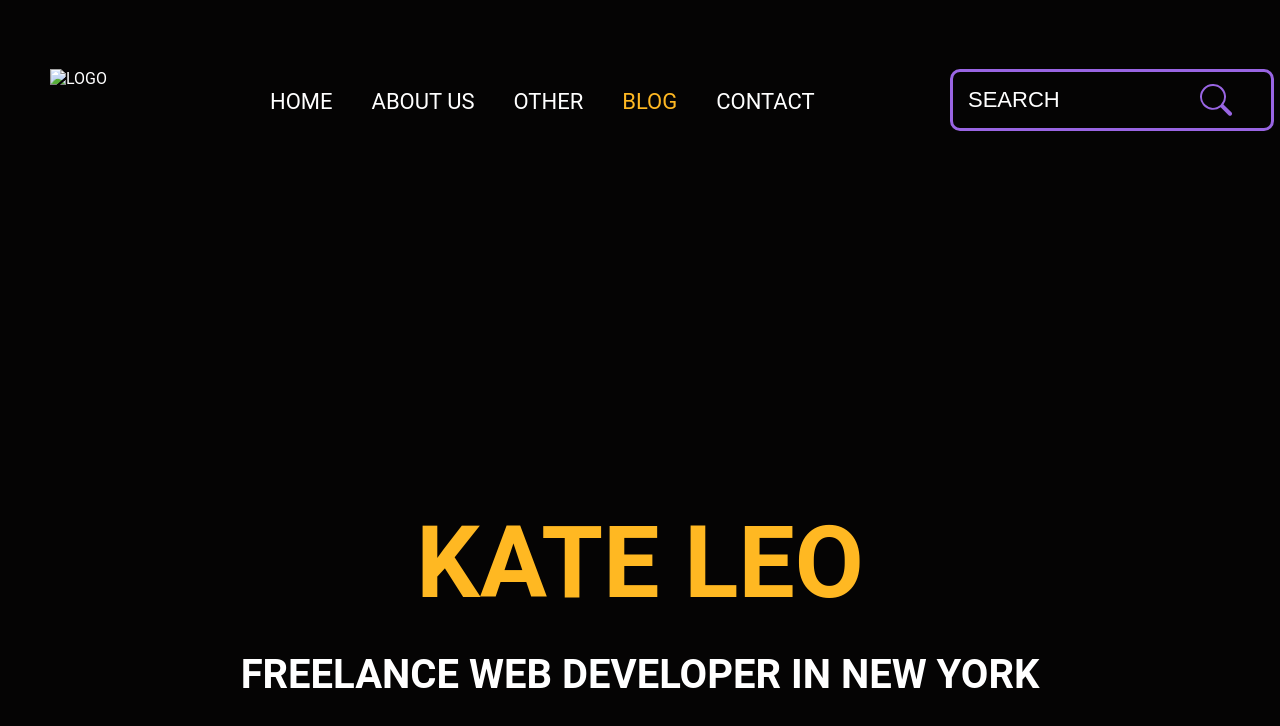
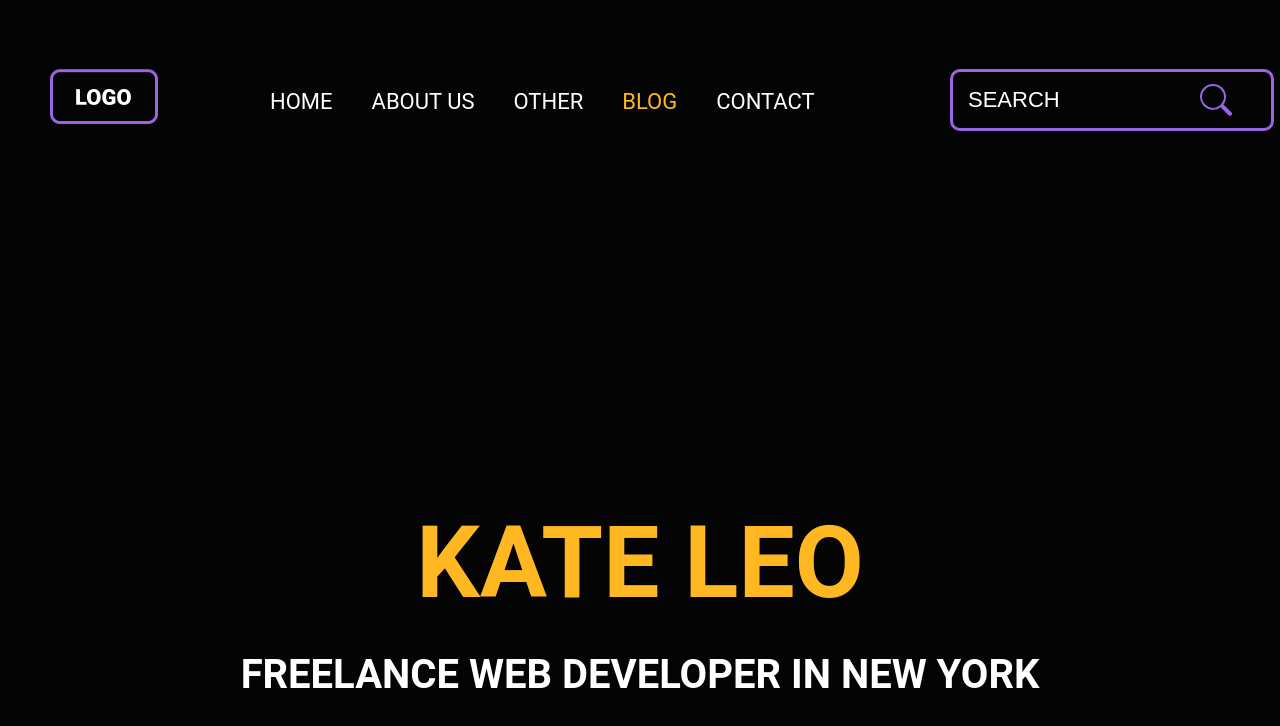
Before and after one commit to yuriykarpoff/Portfolio, a plain HTML site: page index.html in a window 1280 px wide. Drawn offline with Linux system fonts and the light colour scheme; the site is published under a folder, as on GitHub Pages, so addresses that start at the root find nothing.

Commit message:
final correction's

```diff
--- a/assets/css/style.css
+++ b/assets/css/style.css
@@ -61,7 +61,6 @@ input {
     background-color: #050404;
     text-transform: uppercase;
     font-size: 22px;
-    /* background-image: url(../../assets/images/lens.svg); */
     background-repeat: no-repeat;
     background-position: top 50% right 10px;
     color:#fff;
--- a/index.html
+++ b/index.html
@@ -10,7 +10,7 @@
 <body class="body">
     <div class="wrapper">
     <header class="header">
-        <img src="/assets/images/header_logo.png" class="logo" alt="logo">
+        <img src="assets/images/header_logo.png" class="logo" alt="logo">
 
         <nav class="nav">
         <ul class="nav_list">
```
